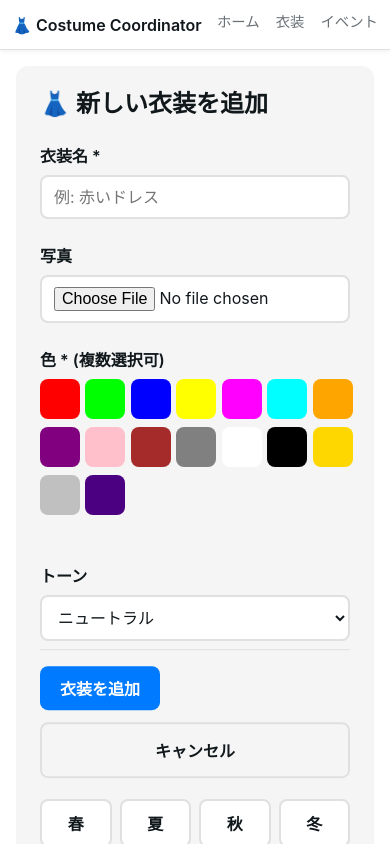
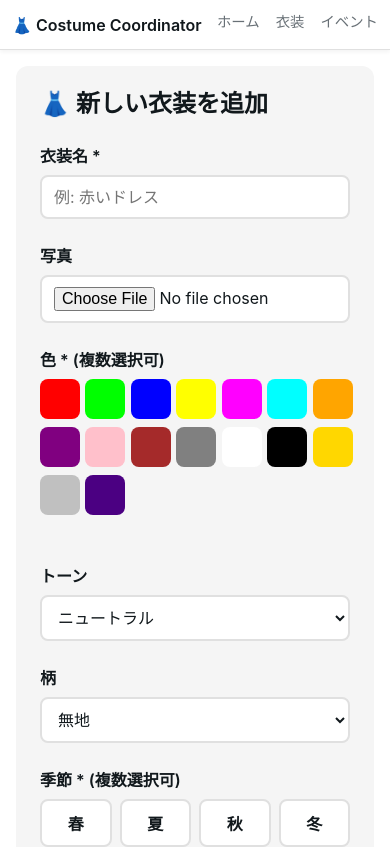
Before and after one commit to loveclefinc/costume-coordinator, a React (Vite) app: page /costumes/add in a window 390 px wide. Shown: the top 847 px of the page. Built offline with nearby package versions, Linux system fonts and the light colour scheme.

Commit message:
true message

```diff
--- a/src/App.css
+++ b/src/App.css
@@ -42,8 +42,9 @@ body {
 .main-content {
   display: flex;
   flex-direction: column;
-  height: 100vh;
-  overflow: hidden;
+  min-height: calc(100vh - 120px);
+  overflow-y: auto;
+  overflow-x: hidden;
   padding-top: 60px;
   padding-bottom: 60px;
 }
@@ -51,6 +52,7 @@ body {
 /* Responsive Design */
 @media (max-width: 768px) {
   .main-content {
+    min-height: calc(100vh - 100px);
     padding-top: 50px;
     padding-bottom: 50px;
   }
--- a/src/pages/AddCostume.css
+++ b/src/pages/AddCostume.css
@@ -204,6 +204,7 @@
 @media (max-width: 768px) {
   .add-costume-page {
     padding: 1rem;
+    margin-bottom: 2rem;
   }
 
   .form-container {
@@ -218,12 +219,8 @@
   .form-actions {
     flex-direction: column;
     gap: 0.75rem;
-    position: sticky;
-    bottom: 0;
-    background-color: var(--surface);
-    padding: 1rem 0;
     margin-top: 2rem;
-    border-top: 1px solid var(--border);
+    margin-bottom: 1rem;
   }
 
   .submit-button,
```
